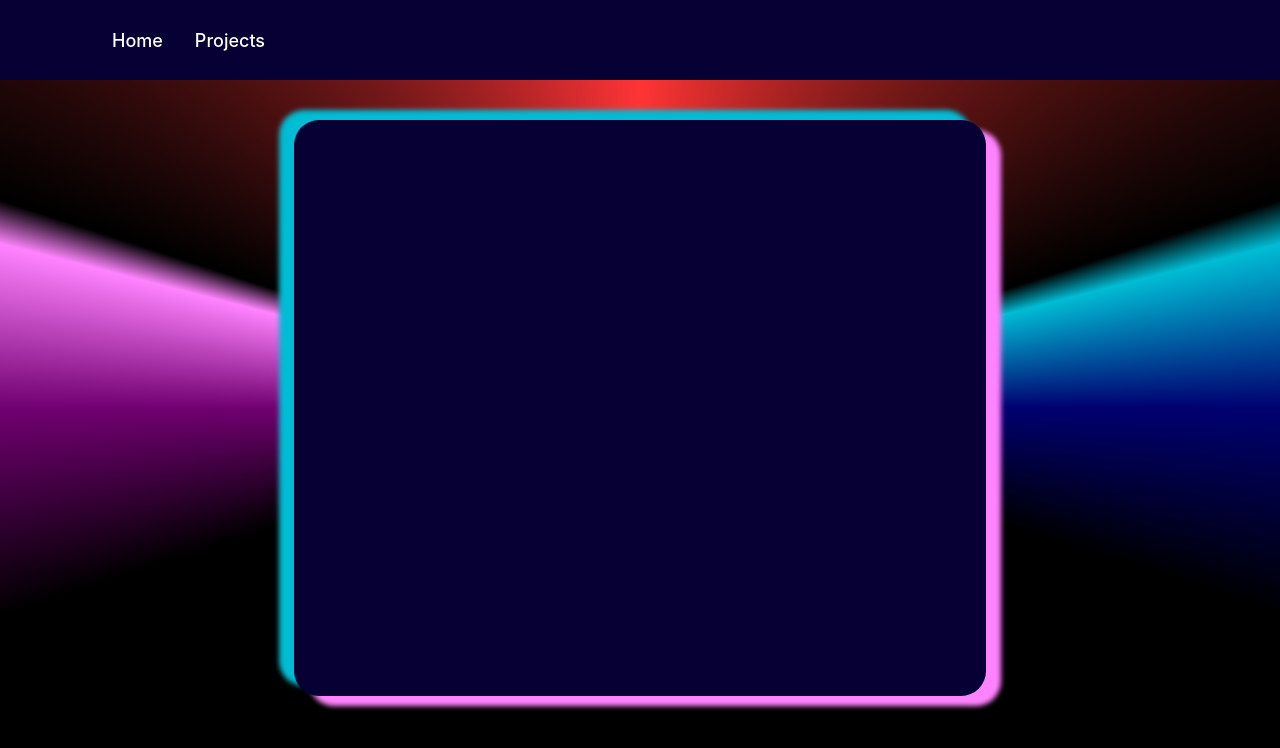
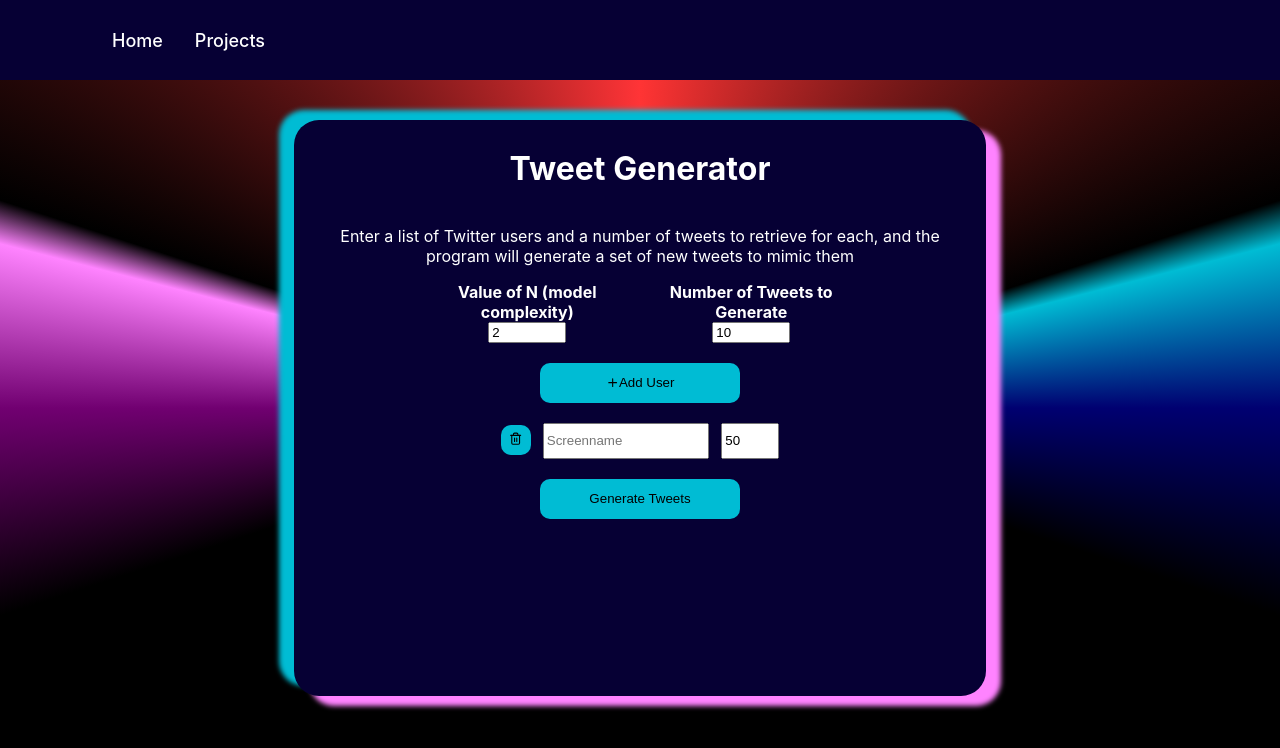
Before and after one commit to r-best/react-test, a React (Create React App) app: page /tweetgen in a window 1280 px wide. Before the commit this address had no page. Shown: the top 748 px of the page. Built offline with nearby package versions, Linux system fonts and the light colour scheme.

Commit message:
Adding tweet generator project page

```diff
--- a/package.json
+++ b/package.json
@@ -9,8 +9,10 @@
     "react": "^18.2.0",
     "react-dom": "^18.2.0",
     "react-icons": "^4.6.0",
+    "react-loader-spinner": "^5.3.4",
     "react-router-dom": "^6.4.3",
     "react-scripts": "5.0.1",
+    "react-toastify": "^9.1.1",
     "web-vitals": "^2.1.4"
   },
   "scripts": {
--- a/src/App.js
+++ b/src/App.js
@@ -1,6 +1,9 @@
+import { ToastContainer } from 'react-toastify';
+import 'react-toastify/dist/ReactToastify.css';
+
+import { Header, Content, Footer } from './containers';
+
 import './App.css';
-
-import { Header, Content, Footer } from './containers'
 
 function App() {
   return (
@@ -8,6 +11,11 @@
       <Header />
       <Content />
       <Footer />
+      <ToastContainer
+        position='bottom-center'
+        autoClose={2000}
+        pauseOnHover={false}
+        theme="dark" />
     </div>
   );
 }
--- a/src/components/navbar/NavBar.jsx
+++ b/src/components/navbar/NavBar.jsx
@@ -10,7 +10,7 @@
             <div className='navbar__links'>
                 <div className='navbar__links-container'>
                     {routes.map((item, i) => (
-                        <p><a href={item.path}>{item.name}</a></p>
+                        <p key={i}><a href={item.path}>{item.name}</a></p>
                     ))}
                 </div>
             </div>
@@ -26,7 +26,7 @@
                     }} />}
                 <div className='navbar__menu-container navbar__menu-container--close'>
                     {routes.map((item, i) => (
-                        <p><a href={item.path}>{item.name}</a></p>
+                        <p key={i}><a href={item.path}>{item.name}</a></p>
                     ))}
                 </div>
             </div>
--- a/src/components/project-card/ProjectCard.jsx
+++ b/src/components/project-card/ProjectCard.jsx
@@ -15,7 +15,7 @@
                 <div className='projects__card-text_links'>
                     <a className='projects__card-text_links-github' target="_blank" rel="noreferrer" href={github}>Github<MdOpenInNew /></a>
                     {live!=null && (
-                        <a className='projects__card-text_links-live' target="_blank" rel="noreferrer" href={live}>Live Site<MdOpenInNew /></a>
+                        <a className='projects__card-text_links-live' href={live}>Live Site</a>
                     )}
                 </div>
             </div>
--- a/src/components/project-card/projectcard.css
+++ b/src/components/project-card/projectcard.css
@@ -27,6 +27,7 @@
     outline: none;
     border: none;
     display: inline;
+    white-space: nowrap;
 }
 
 @media screen and (max-width: 700px) {
--- a/src/containers/content/Content.jsx
+++ b/src/containers/content/Content.jsx
@@ -3,7 +3,7 @@
 
 import { BrowserRouter, Routes, Route} from 'react-router-dom';
 
-import { Home, Projects } from '../../pages'
+import { Home, Projects, TweetGen } from '../../pages'
 
 const Content = () => {
     return (
@@ -12,6 +12,7 @@
             <Routes>
                 <Route exact path='/' element={<Home />} />
                 <Route exact path='/projects' element={<Projects />} />
+                <Route exact path='/tweetgen' element={<TweetGen />} />
             </Routes>
             </BrowserRouter>
         </div>
--- a/src/pages/index.js
+++ b/src/pages/index.js
@@ -1,2 +1,3 @@
 export { default as Home } from './home/Home'
 export { default as Projects } from './projects/Projects'
+export { default as TweetGen } from './tweetgen/TweetGen'
--- a/src/pages/projects/Projects.jsx
+++ b/src/pages/projects/Projects.jsx
@@ -12,7 +12,7 @@
         title: "Tweet Generator",
         desc: [lorem],
         github: "https://github.com/r-best/tweetgen-lambda",
-        livelink: "http://tweetgen.bobbybest.dev",
+        livelink: "/tweetgen",
     },
     {
         image: temp,
--- /dev/null
+++ b/src/pages/tweetgen/TweetGen.jsx
@@ -0,0 +1,136 @@
+import React from 'react';
+import { useState } from 'react';
+import { toast } from 'react-toastify';
+
+import { FiPlus, FiTrash2 } from 'react-icons/fi';
+import { FaRetweet, FaRegComment } from 'react-icons/fa';
+import { RiShareLine } from 'react-icons/ri';
+import { AiOutlineHeart } from 'react-icons/ai'
+import { ThreeCircles } from 'react-loader-spinner'
+
+import temp from '../../assets/temp.jpeg'
+
+import "./tweetgen.css";
+
+const API_URL = "https://4ucuhsnruzeywczklaobaiv7he0ufczs.lambda-url.us-east-1.on.aws/"
+function callTweetGenerator(users, N, M) {
+    return new Promise((resolve, reject) => {
+        fetch(API_URL, {
+            method: 'POST',
+            headers: {
+                "Content-Type": "application/json"
+            },
+            body: JSON.stringify({
+                users: users,
+                N: N,
+                M: M
+            })
+        })
+        .then(response => response.json())
+        .then(json => {
+            if (json.error !== undefined)
+                return reject(json.error)
+            return resolve(json.tweets)
+        })
+        .catch(err => {
+            console.log(err)
+            return reject("Unknown Error")
+        })
+    })
+};
+
+const TweetGen = () => {
+    const [tweetsLoading, setTweetsLoading] = useState(false);
+    const [generatedTweets, setGeneratedTweets] = useState([]);
+
+    const [n, setN] = useState(2);
+    const [m, setM] = useState(10);
+    const [users, setUsers] = useState([{username: "", count: 50}]);
+    const addUser = () => {
+        setUsers([...users, {username: "", count: 50}])
+    };
+    const removeUser = i => {
+        users.splice(i, 1)
+        setUsers([...users])
+    };
+    const updateName = (e, i) => {
+        users[i].username = e.target.value
+        setUsers([...users])
+    };
+    const updateNum = (e, i) => {
+        users[i].count = e.target.value
+        setUsers([...users])
+    };
+
+    const generateTweets = () => {
+        console.log("Generating Tweets!")
+        setTweetsLoading(true)
+        setGeneratedTweets([])
+        callTweetGenerator(users, n, m)
+            .then(
+                res => {
+                    console.log("GENERATED TWEETS")
+                    console.log(res)
+                    setGeneratedTweets(res)
+                    setTweetsLoading(false)
+                },
+                err => {
+                    console.log("ERROR GENERATING TWEETS")
+                    console.log(err)
+                    toast(err)
+                    setTweetsLoading(false)
+                }
+            )
+
+    };
+
+    return (
+        <div className='tweetgen'>
+            <h1>Tweet Generator</h1>
+            <p>Enter a list of Twitter users and a number of tweets to retrieve for each, and the program will generate a set of new tweets to mimic them</p>
+            <div className='tweetgen__props'>
+                <div><span>Value of N (model complexity)</span><input type="number" min={2} max={6} value={n} onChange={e => {setN(e.target.value)}} /></div>
+                <div><span>Number of Tweets to Generate</span><input type="number" min={1} max={1000} value={m} onChange={e => {setM(e.target.value)}} /></div>
+            </div>
+            <button className="tweetgen__adduser" onClick={addUser}><FiPlus />Add User</button>
+            <div className='tweetgen__users'>
+                {users.map((item, i) => (
+                    <div key={i} className='tweetgen__users-user'>
+                        <button onClick={() => removeUser(i)}><FiTrash2 /></button>
+                        <input type="text" placeholder='Screenname' value={item.username} onChange={e => updateName(e, i)} />
+                        <input type="number" value={item.count} onChange={e => updateNum(e, i)} />
+                    </div>
+                ))}
+            </div>
+            <button onClick={() => {generateTweets()}} disabled={tweetsLoading}>
+                {tweetsLoading
+                    ? <ThreeCircles height="20" width="20" color={"var(--blue-secondary)"} ariaLabel="Loading Spinner" />
+                    : <span>Generate Tweets</span>}
+            </button>
+            {tweetsLoading
+                ? <div className='tweetgen__loading'>
+                    <ThreeCircles height="100" width="100" color={"var(--pink-primary)"} ariaLabel="Loading Spinner" />
+                </div>
+                : <div className='tweetgen__tweets'>
+                    {generatedTweets.map((item, i) => (
+                        <div key={i} className='tweetgen__tweets-tweet'>
+                            <img src={temp} alt='Twitter User Profile Pic'/>
+                            <div className='tweetgen__tweets-tweet_content'>
+                                <p style={{"fontWeight": "bold"}}>@Username</p>
+                                <p>{item}</p>
+                                <div className='tweetgen__tweets-tweet_content-icons'>
+                                    <FaRegComment />
+                                    <FaRetweet />
+                                    <AiOutlineHeart />
+                                    <RiShareLine />
+                                </div>
+                            </div>
+                        </div>
+                    ))}
+                </div>
+            }
+        </div>
+    )
+};
+
+export default TweetGen;
--- /dev/null
+++ b/src/pages/tweetgen/tweetgen.css
@@ -0,0 +1,111 @@
+.tweetgen {
+    display: flex;
+    justify-content: flex-start;
+    flex-direction: column;
+    align-items: center;
+    width: 100%;
+}
+
+.tweetgen__props {
+    display: flex;
+    flex-direction: row;
+    justify-content: space-evenly;
+    width: 70%;
+    margin-bottom: 20px;
+}
+
+.tweetgen__props div {
+    display: flex;
+    flex-direction: column;
+    align-items: center;
+    width: fit-content;
+    font-weight: bold;
+}
+
+.tweetgen__props div input {
+    width: 70px;
+}
+
+.tweetgen__btns {
+    display: flex;
+    flex-direction: row;
+    justify-content: space-evenly;
+    width: 100%;
+}
+
+.tweetgen button {
+    display: flex;
+    flex-direction: row;
+    align-items: center;
+    justify-content: center;
+    height: 40px;
+    width: 200px;
+    background-color: var(--blue-primary);
+    border: none;
+    border-radius: 10px;
+}
+
+.tweetgen__users {
+
+}
+
+.tweetgen__users-user {
+    margin: 20px 0;
+}
+
+.tweetgen__users-user button {
+    display: inline;
+    height: 30px;
+    width: 30px;
+    margin: 0 10px;
+}
+
+.tweetgen__users-user input {
+    height: 30px;
+    width: 50%;
+    margin: 0 2px;
+}
+
+.tweetgen__users-user input[type=number] {
+    height: 30px;
+    width: 50px;
+    margin: 0 10px;
+}
+
+.tweetgen__loading {
+    display: flex;
+    align-items: center;
+    margin-top: 100px;
+}
+
+.tweetgen__tweets {
+}
+
+.tweetgen__tweets-tweet {
+    display: flex;
+    flex-direction: row;
+    align-items: center;
+    margin: 1rem 0;
+}
+
+.tweetgen__tweets-tweet img {
+    height: 100px;
+    width: 100px;
+    border-radius: 10px;
+}
+
+.tweetgen__tweets-tweet_content {
+    width: 100%;
+}
+
+.tweetgen__tweets-tweet_content p {
+    text-align: left;
+    width: 100%;
+    padding: 0 10px;
+}
+
+.tweetgen__tweets-tweet_content-icons {
+    display: flex;
+    flex-direction: row;
+    justify-content: space-evenly;
+}
```
Also changed, not shown: 1 other file (tests, documents, lock files or other folders).
